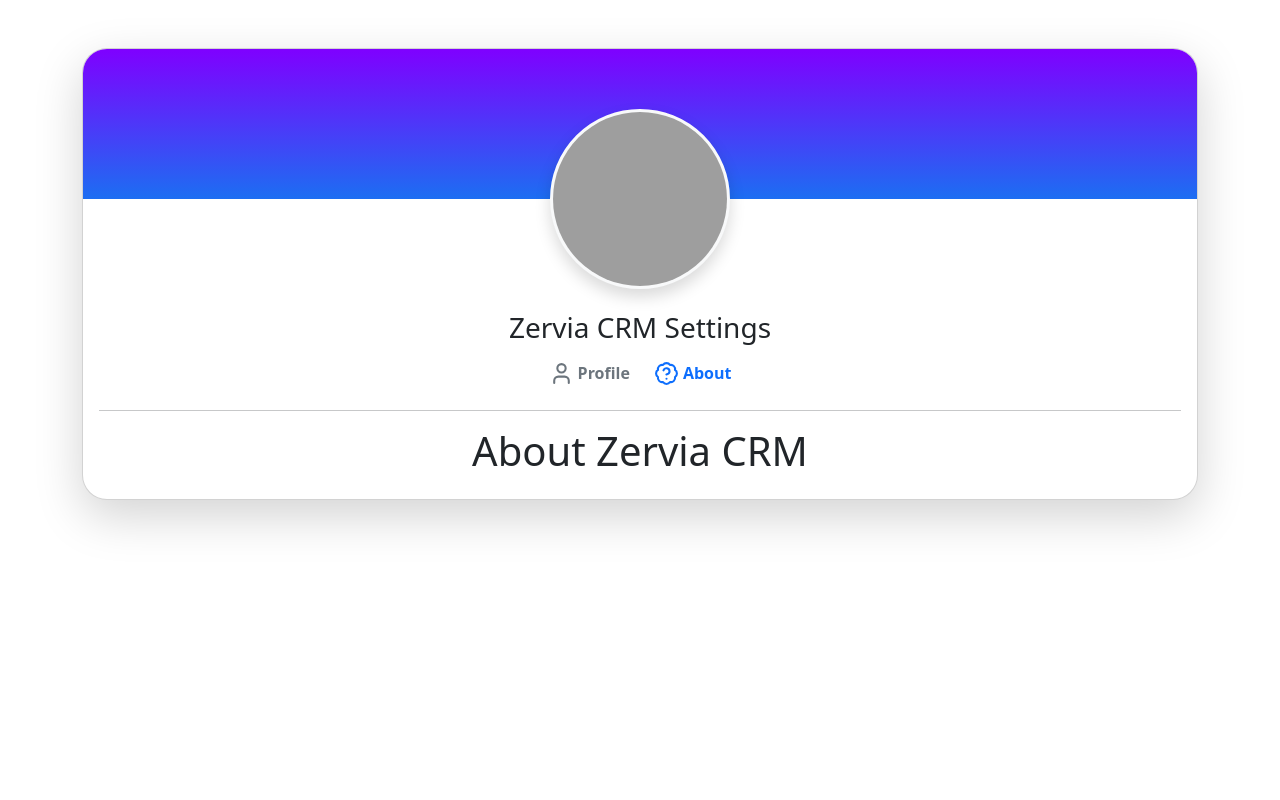
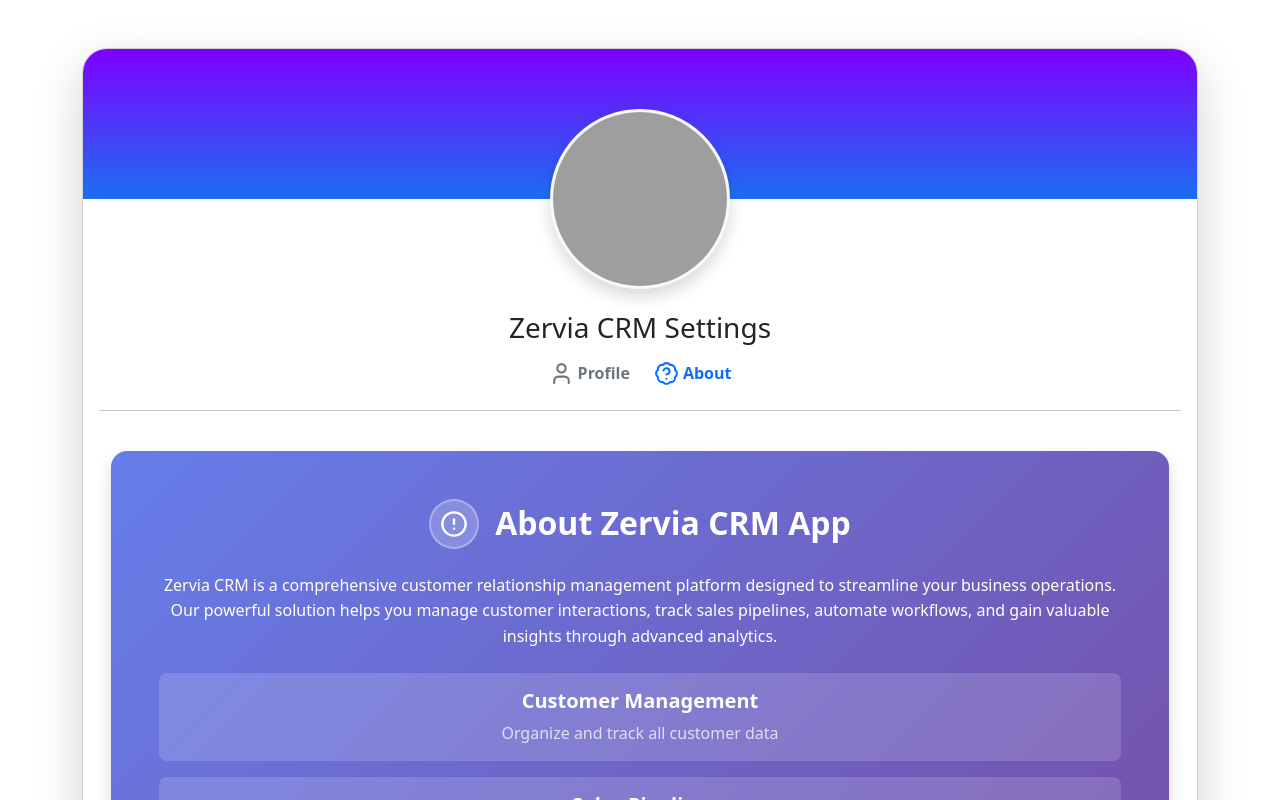
Before and after one commit to Soudip-Panja/Zervia-CRM-App, a React (Vite) app: page /settings in a window 1280 px wide. Both pictures are taken after a click on the button "About". Shown: the top 800 px of the page. Built offline with nearby package versions, Linux system fonts and the light colour scheme; grey boxes are pictures that could not be loaded.

Commit message:
feat: Settings about tab is added.

```diff
--- a/src/Components/About.jsx
+++ b/src/Components/About.jsx
@@ -1,7 +1,81 @@
+import { CircleAlert } from "lucide-react";
+
 export default function About() {
-    return(
-        <>
-        <h1>About Zervia CRM</h1>
-        </>
-    )
+  return (
+    <div className="container hover-card py-4">
+      <div
+        className="card border-0 shadow rounded-4"
+        style={{
+          background: "linear-gradient(135deg, #667eea 0%, #764ba2 100%)",
+        }}
+      >
+        <div className="card-body p-5 text-white">
+          <div className="d-flex justify-content-center align-items-center mb-4">
+            <div
+              className="d-flex align-items-center justify-content-center rounded-circle me-3"
+              style={{
+                width: "50px",
+                height: "50px",
+                backgroundColor: "rgba(255, 255, 255, 0.2)",
+                border: "2px solid rgba(255, 255, 255, 0.3)",
+              }}
+            >
+              <CircleAlert size={28} strokeWidth={2} />
+            </div>
+            <h2 className="mb-0 fw-bold">About Zervia CRM App</h2>
+          </div>
+
+          <p className="mb-4" style={{ lineHeight: "1.6" }}>
+            Zervia CRM is a comprehensive customer relationship management
+            platform designed to streamline your business operations. Our
+            powerful solution helps you manage customer interactions, track
+            sales pipelines, automate workflows, and gain valuable insights
+            through advanced analytics.
+          </p>
+
+          <div
+            className="mb-3 p-3 rounded-3 hover-card"
+            style={{ backgroundColor: "rgba(255, 255, 255, 0.15)" }}
+          >
+            <h5 className="fw-bold mb-2">Customer Management</h5>
+            <p className="mb-0 opacity-75">
+              Organize and track all customer data
+            </p>
+          </div>
+
+          <div
+            className="mb-3 p-3 rounded-3 hover-card"
+            style={{ backgroundColor: "rgba(255, 255, 255, 0.15)" }}
+          >
+            <h5 className="fw-bold mb-2">Sales Pipeline</h5>
+            <p className="mb-0 opacity-75">Visualize and optimize your sales</p>
+          </div>
+
+          <div
+            className="mb-4 p-3 rounded-3 hover-card"
+            style={{ backgroundColor: "rgba(255, 255, 255, 0.15)" }}
+          >
+            <h5 className="fw-bold mb-2">Analytics & Reports</h5>
+            <p className="mb-0 opacity-75">Make data-driven decisions</p>
+          </div>
+
+          <div className="d-flex gap-3">
+            <button className="btn btn-light rounded-3 px-4 py-2 fw-semibold">
+              Learn More
+            </button>
+            <button
+              className="btn rounded-3 px-4 py-2 fw-semibold"
+              style={{
+                backgroundColor: "rgba(255, 255, 255, 0.2)",
+                color: "white",
+                border: "none",
+              }}
+            >
+              Contact Support
+            </button>
+          </div>
+        </div>
+      </div>
+    </div>
+  );
 }
```
